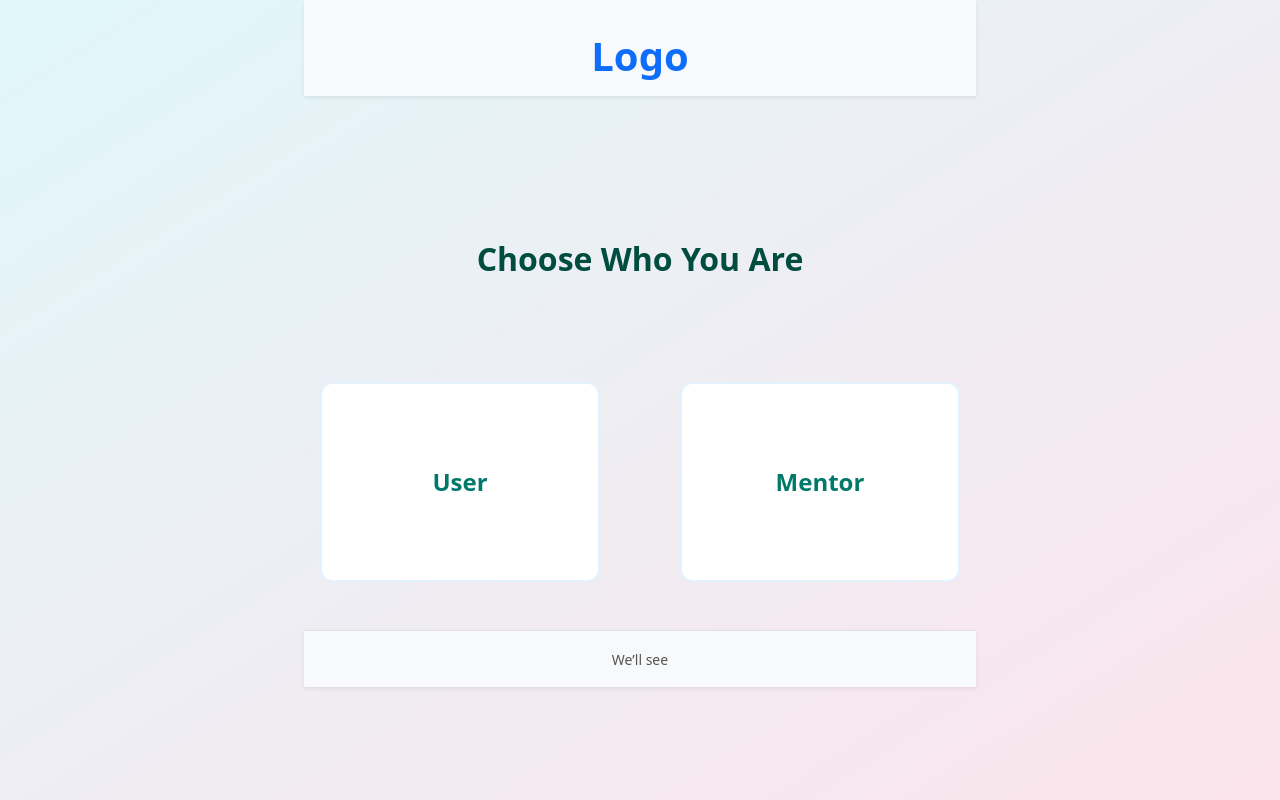
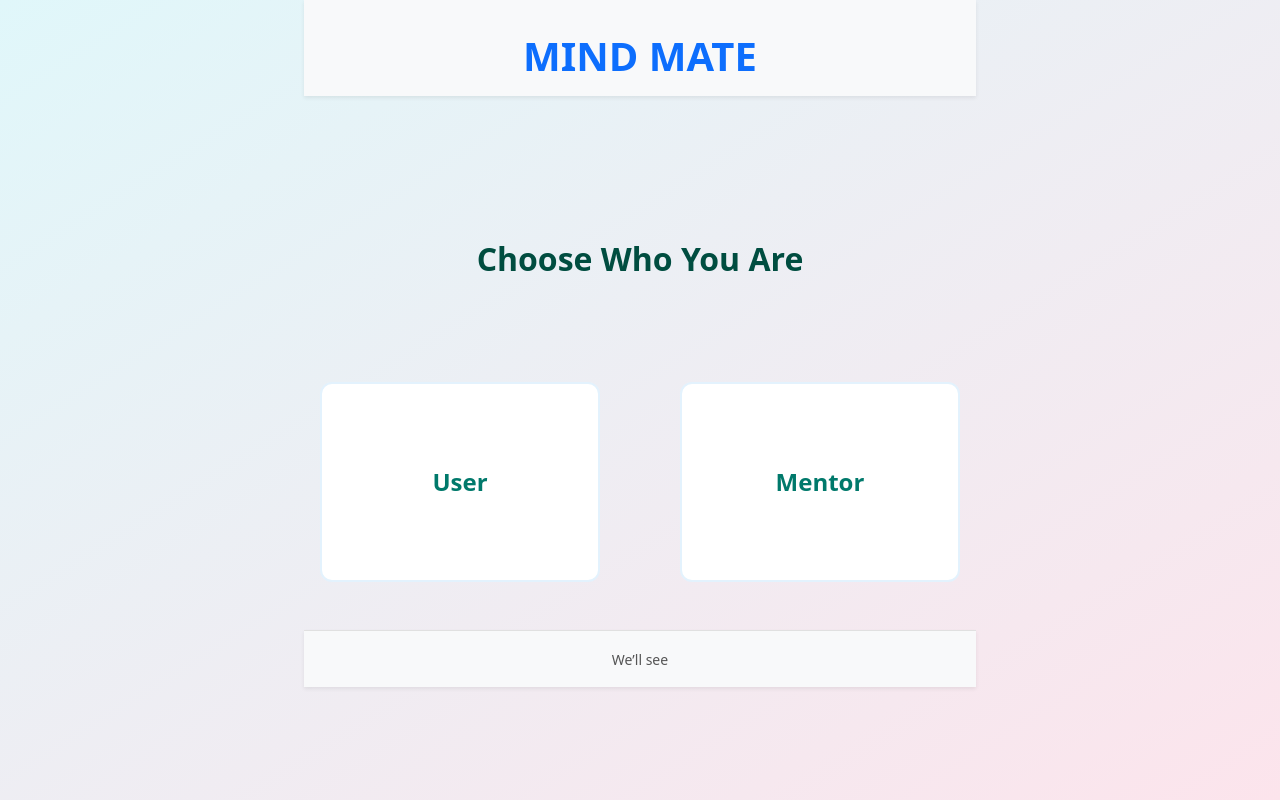
Before and after one commit to vangapandu-vasu/SIH, a React (Vite) app in the folder frontend/project/: page / in a window 1280 px wide. Built offline with nearby package versions, Linux system fonts and the light colour scheme.

Commit message:
changes the logo to mind mate

```diff
--- a/frontend/project/src/Slash.jsx
+++ b/frontend/project/src/Slash.jsx
@@ -11,7 +11,7 @@ function Slash() {
       {/* Header */}
       <header className="header bg-light shadow-sm">
         <div className="header-div text-center">
-          <h1 className="fw-bold text-primary">Logo</h1>
+          <h1 className="fw-bold text-primary">MIND MATE</h1>
         </div>
       </header>
 
```
